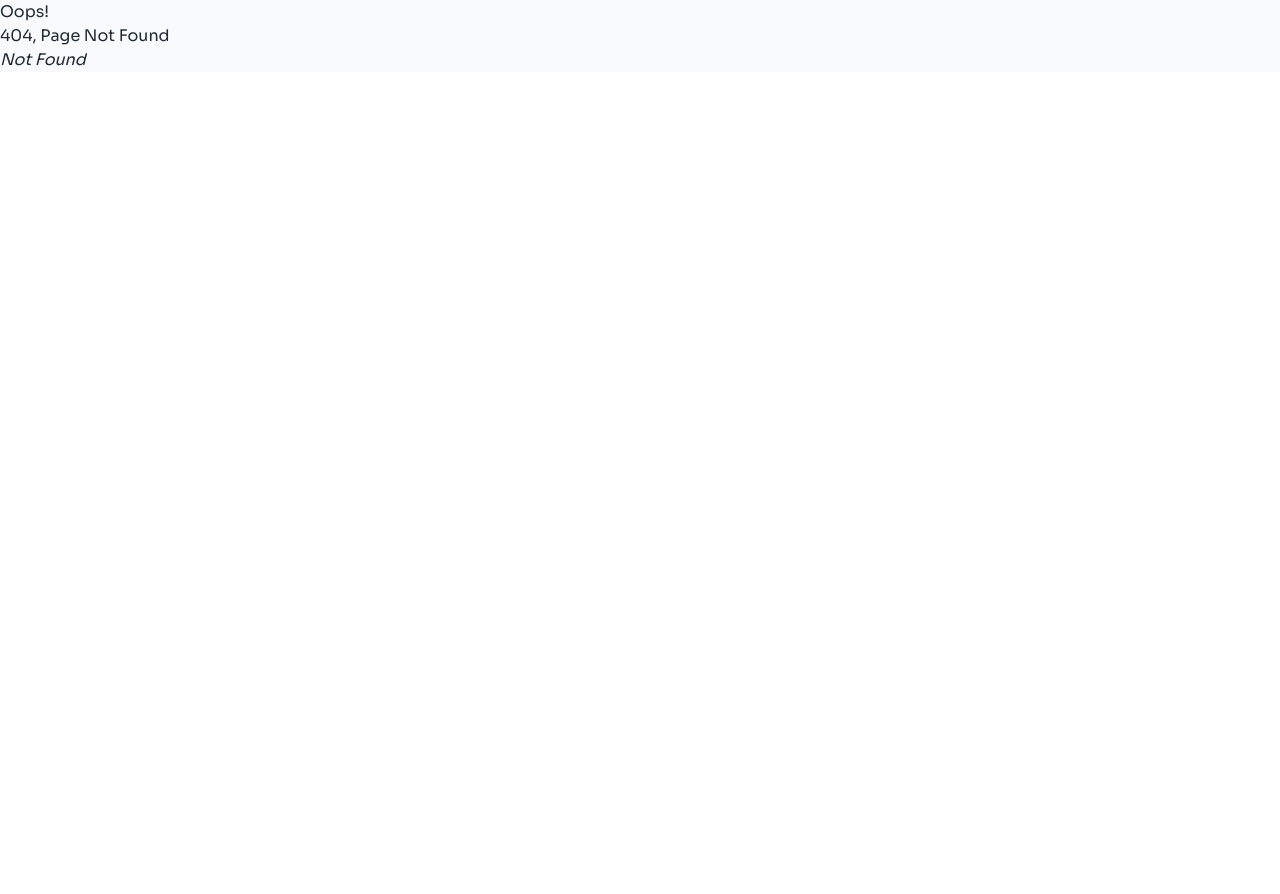
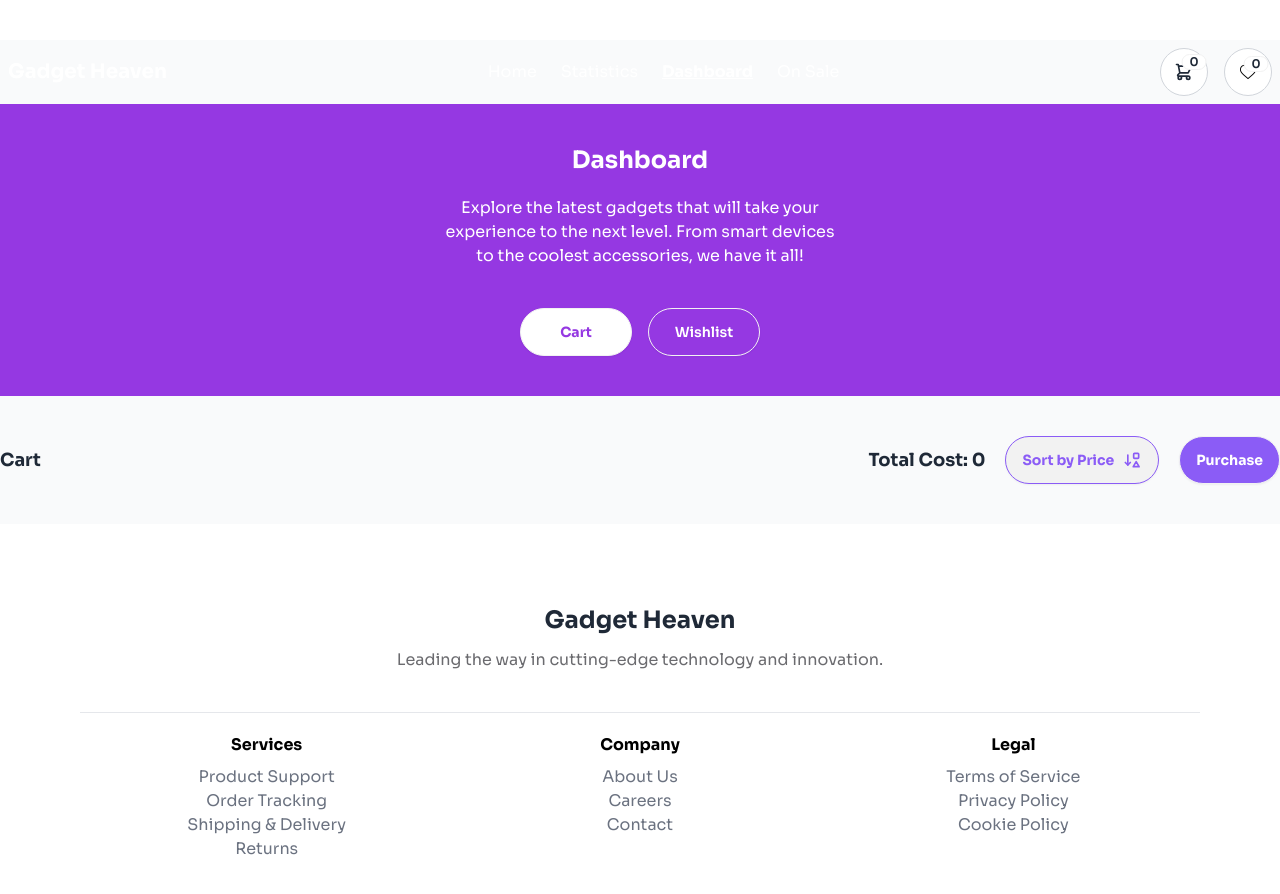
Before and after one commit to programming-hero-web-course-4/b10a8-gadget-heaven-Shams-Joha, a React (Vite) app: page /dashboard/cart in a window 1280 px wide. Before the commit this address had no page. Shown: the top 894 px of the page. Before the commit the page ends 800 px from the top, so only its background shows below. Built offline with nearby package versions, Linux system fonts and the light colour scheme.

Commit message:
created dashboard and cart items

```diff
--- /dev/null
+++ b/src/components/CartItem.jsx
@@ -0,0 +1,23 @@
+import { RiDeleteBin5Line } from "react-icons/ri";
+
+const CartItem = ({ product }) => {
+    const { product_title, description, price, product_image } = product;
+    return (
+        <div className="rounded-2xl p-10 grid grid-cols-6 items-center">
+            <div className="col-span-1">
+                <img className="w-44 h-36 rounded-2xl" src={product_image}></img>
+            </div>
+
+            <div className="flex-col space-y-5 col-span-4">
+                <h1 className="text-2xl font-bold">{product_title}</h1>
+                <p className='text-gray-600'>{description}</p>
+                <p className="font-bold text-gray-600 text-lg">{`Price: $${price}`}</p>
+            </div>
+            <div className="col-span-1">
+                <button><RiDeleteBin5Line size={30} color="red"/></button>
+            </div>
+
+        </div>);
+};
+
+export default CartItem;
--- /dev/null
+++ b/src/components/CartLayout.jsx
@@ -0,0 +1,28 @@
+import { TbSortAscendingShapes } from "react-icons/tb";
+import { getPrevItems } from "../utils";
+import CartItem from "./CartItem";
+
+const CartLayout = () => {
+    const cartData = getPrevItems();
+    return (
+        <div className="container my-10 mx-auto">
+            <div className="flex justify-between items-center mb-5">
+                <div><h2 className="font-bold text-lg">Cart</h2></div>
+                <div className="flex gap-5 items-center">
+                    <p className="font-bold text-lg">Total Cost: {0}</p>
+                    <button className="font-bold border border-violet-500 text-violet-500 rounded-full btn">Sort by Price <TbSortAscendingShapes size={20} /></button>
+                    <button className="btn rounded-full text-white bg-violet-500 font-bold">Purchase</button>
+                </div>
+
+            </div>
+            {/* Cart Products */}
+            <div>
+                {
+                    cartData.map(item => <CartItem product={item} key={item.product_id}></CartItem>)
+                }
+            </div>
+        </div>
+    );
+};
+
+export default CartLayout;
--- a/src/pages/Dashboard.jsx
+++ b/src/pages/Dashboard.jsx
@@ -1,9 +1,35 @@
-
-
+import Header from "../components/Header";
+import { NavLink } from "react-router-dom";
+import { Outlet } from "react-router-dom";
 const Dashboard = () => {
     return (
         <div>
-            <h2>This here is the dashboard</h2>
+            <div>
+                <div className="bg-[#9538E2] pb-10 ">
+                    <Header title={'Dashboard'} description={'Explore the latest gadgets that will take your experience to the next level. From smart devices to the coolest accessories, we have it all!'} className={'text-2xl font-bold text-center text-white'}></Header>
+                    <div className="flex gap-4 items-center justify-center">
+                        <NavLink
+                            to={'cart'}
+                            role="tab"
+                            className={({ isActive }) =>
+                                `btn rounded-full bg-transparent  w-28 ${isActive ? `tab-active font-bold bg-white text-[#9538E2]` : 'text-white'}`
+                            } >Cart
+                        </NavLink>
+                        <NavLink
+                            to={'wishlist'}
+                            role="tab"
+                            className={({ isActive }) =>
+                                `btn rounded-full bg-transparent  w-28 ${isActive ? `tab-active font-bold bg-white text-[#9538E2] ` : 'text-white'}`
+                            } >Wishlist
+                        </NavLink>
+
+                    </div>
+
+                </div>
+                <div>
+                    <Outlet></Outlet>
+                </div>
+            </div>
         </div>
     );
 };
--- /dev/null
+++ b/src/pages/WishLayout.jsx
@@ -0,0 +1,11 @@
+
+
+const WishLayout = () => {
+    return (
+        <div>
+            <h2>You are in the Wishlist</h2>
+        </div>
+    );
+};
+
+export default WishLayout;
```
Also changed, not shown: src/main.jsx (+13 -1 lines).
